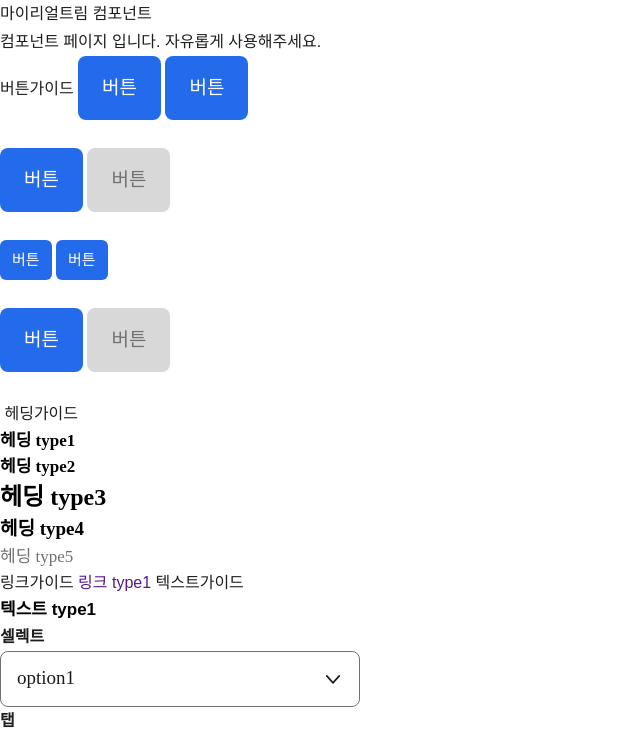
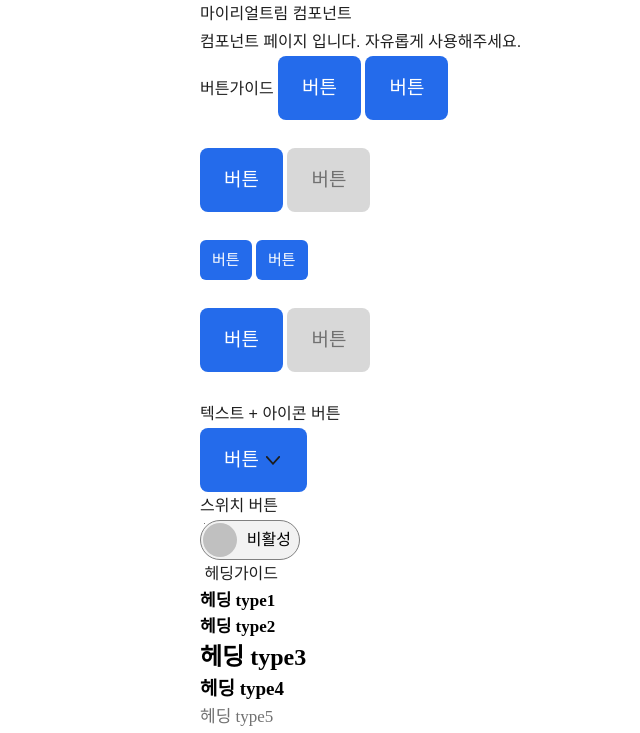
Before and after one commit to moonju-dev/deepdive, a plain HTML site: page html/component.html in a window 1280 px wide. Shown: the top 733 px of the page, without its empty margins (0-640 px from the left). Drawn offline with Linux system fonts and the light colour scheme; files whose address does not match are found by name; a web font is replaced by a local one.

Commit message:
feat: 스위치 버튼 및 컴포넌트 페이지 css 파일 추가

```diff
--- a/html/component.html
+++ b/html/component.html
@@ -9,7 +9,7 @@
   </head>
   <body>
     <div class="component">
-      <div class="component-container">
+      <div class="inner-container">
         <div class="title">
           <h2>마이리얼트림 컴포넌트</h2>
           <span>컴포넌트 페이지 입니다. 자유롭게 사용해주세요.</span>
@@ -17,7 +17,7 @@
 
         버튼가이드
         <button class="btn-primary">버튼</button>
-        <a href="#" class="btn-primary" disabled>버튼</a>
+        <a href="#" class="btn-primary min-width" disabled>버튼</a>
         <br />
         <br />
         <button class="btn-primary">버튼</button>
@@ -32,6 +32,16 @@
         <a href="#" class="btn-primary xsmall" aria-disabled="true">버튼</a>
         <br />
         <br />
+
+        <h3>텍스트 + 아이콘 버튼</h3>
+        <button class="btn-primary btn-icon">
+          버튼
+          <img src="../images/arrow-down.svg" alt="오른쪽 방향 아이콘" />
+        </button>
+
+        <h3>스위치 버튼</h3>
+        <input type="checkbox" id="switch1" class="switch" />
+        <label for="switch1" data-on="활성" data-off="비활성"></label>
 
         <button class="btn-back" aria-label="뒤로가기"></button>
         <button class="btn-close" aria-label="닫기"></button>
--- a/html/css/button.css
+++ b/html/css/button.css
@@ -49,6 +49,11 @@
     font-weight: 400;
     line-height: 150%;
   }
+  &.min-width {
+    /* TODO: 버튼 최소 너비값, 좌우 여백 지정 필요 */
+    /* min-width: ;
+    padding-inline: ; */
+  }
 }
 
 .btn-back {
--- /dev/null
+++ b/html/css/component.css
@@ -0,0 +1,6 @@
+.component .inner-container {
+  width: 100%;
+  max-width: 960px;
+  margin: 0 auto;
+  padding: 0 40px;
+}
--- a/html/css/global.css
+++ b/html/css/global.css
@@ -1,3 +1,4 @@
+/* component */
 @import url("./heading.css");
 @import url("./link.css");
 @import url("./text.css");
@@ -7,3 +8,7 @@
 @import url("./checkbox.css");
 @import url("./radio.css");
 @import url("./select.css");
+@import url("./switch.css");
+
+/* page */
+@import url("./component.css");
--- /dev/null
+++ b/html/css/switch.css
@@ -0,0 +1,70 @@
+:root {
+  --width: 100px;
+  --height: 40px;
+  --padding: 2px;
+  --borderColor: gray;
+  --offColor: silver;
+  --offBgColor: rgba(0, 0, 0, 0.05);
+  --onColor: lightgreen;
+  --onBgColor: green;
+  --textColor: #000;
+}
+.switch {
+  position: absolute;
+  width: 1px;
+  height: 1px;
+  overflow: hidden;
+  + label {
+    position: relative;
+    z-index: 10;
+    display: flex;
+    border-radius: var(--width);
+    width: var(--width);
+    height: var(--height);
+    padding: var(--padding) calc(var(--padding) * 4);
+    border: 1px solid var(--borderColor);
+    align-items: center;
+    justify-content: end;
+    transition: 0.4s;
+    background-color: var(--offBgColor);
+    box-sizing: border-box;
+    &::before {
+      --left: var(--padding);
+      --cricle: calc(var(--height) - (var(--left) * 3));
+
+      content: "";
+      position: absolute;
+      left: var(--left);
+      top: 50%;
+      translate: 0 -50%;
+      width: var(--cricle);
+      height: var(--cricle);
+      border-radius: 100%;
+      background-color: var(--offColor);
+      transition: 0.4s;
+    }
+    &::after {
+      content: attr(data-off);
+      text-align: center;
+      white-space: nowrap;
+      line-height: 1;
+      transition: 0.4s;
+      color: var(--textColor);
+    }
+  }
+  &:checked {
+    + label {
+      background-color: var(--onBgColor);
+      justify-content: start;
+
+      &::before {
+        left: 100%;
+        translate: calc(-100% - 2px) -50%;
+        background-color: var(--onColor);
+      }
+      &::after {
+        content: attr(data-on);
+      }
+    }
+  }
+}
```
